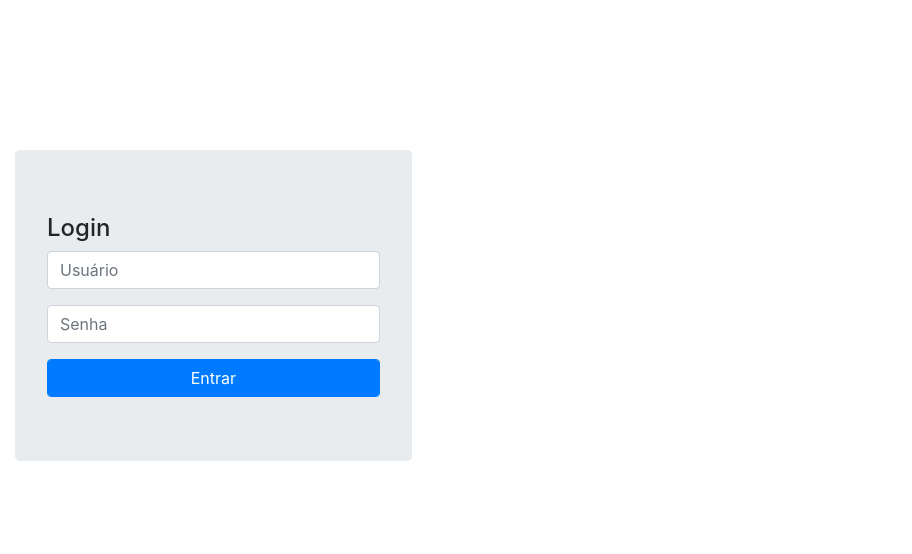
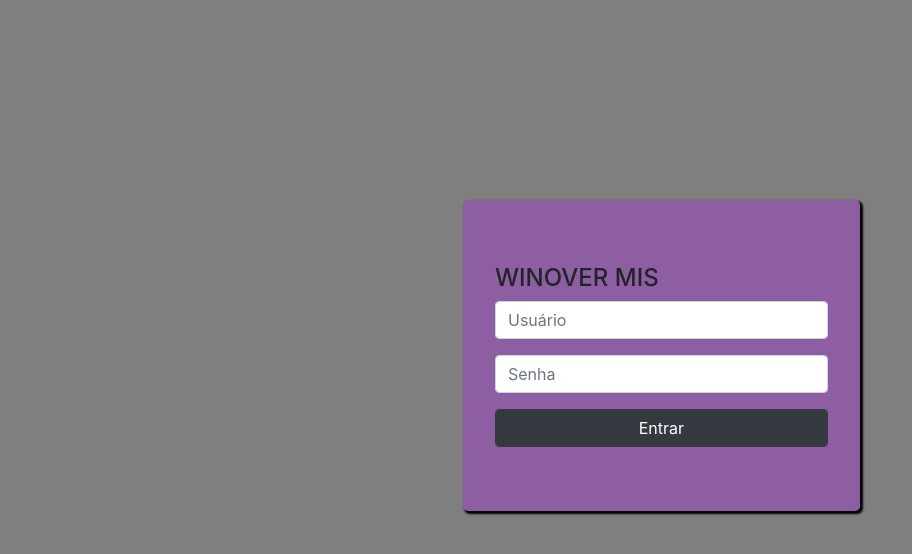
Before and after one commit to Cep08751610/ANALYTICS, a Django app: page /accounts/login-usuario/ in a window 1280 px wide. Shown: the top 554 px of that part, without its empty margins (0-912 px from the left). Run offline with Django 3.2, Linux system fonts and the light colour scheme; the page is wider than the window, and the part outside it is not shown; some libraries are stand-ins or nearby versions.

Commit message:
mudando html css

```diff
--- a/accounts/templates/user_login.html
+++ b/accounts/templates/user_login.html
@@ -7,17 +7,41 @@
         <meta charset="utf-8">
         <meta http-equiv="X-UA-Compatible" content="IE=edge">
         <link rel="stylesheet" type="text/css" href="{% static 'css/bootstrap.min.css' %}">
+        <link rel="stylesheet" href="http://use.fontawesome.com/releases/v5.4.1/css/all.css">
         <title>Login</title>
+        <style>
+            body{
+                background: rgba(0,0,0,.5);
+                margin: auto;
+                overflow: hidden;
+
+            }
+
+            div#centro{
+                position: relative;
+                margin: auto ;
+                left: 35%;
+            }
+            div#center{
+                position: relative;
+                margin: auto;
+                background: #8e5ea2;
+                box-shadow: 2px 2px 2px 1px black;
+            }
+
+
+
+        </style>
     </head>
     <body>
-        <div class="conteiner">
+        <div id="centro" class="conteiner ">
             <div class="col-lg-4"></div>
             <div class="col-lg-4">
-                <div class="jumbotron" style="margin-top:150px">
+                <div id="center"class="jumbotron" style="margin-top:200px">
                     <form class="" method="POST">
                         {% csrf_token %}
 
-                        <h4 class="form-signin-heading">Login</h4>
+                        <h4 ID="TITLE"class="form-signin-heading">WINOVER MIS</h4>
                         {% if messages %}
                             <div class="alert alert-info" role="alert">
                                 {% for message in messages %}
@@ -32,7 +56,7 @@
                             <input type="password" id="password" name="password" class="form-control" placeholder="Senha">
                         </div>
 
-                            <button class="btn btn-primary form-control" type="submit">Entrar</button>
+                            <button class="btn btn-dark form-control" type="submit">Entrar</button>
 
                     </form>
 
--- a/core/templates/base.html
+++ b/core/templates/base.html
@@ -34,7 +34,7 @@
                     <li class="active">
                         <a href="#homeSubmenu" data-toggle="collapse" aria-expanded="false">Produtos</a>
                         <ul class="collapse list-unstyled BG-dark" id="homeSubmenu">
-                            <li>f="#">DM CARD</a>
+                            <li><a href="#">DM CARD</a>
                             </li>
                             <li>
                                 <a href="#">VERD CARD</a>
@@ -66,7 +66,7 @@
 
                 <ul class="list-unstyled CTAs">
                     <li>
-                        <a href="" class="download">Relatorios Internos</a>
+                        <a id="relatorios" href="" class="download bg-dark">Relatorios Internos</a>
                     </li>
                     <li>
                         <a href="{% url 'accounts:user_logout' %}" class="article">Sair</a>
```
Also changed, not shown: core/static/css/style3.css (+7 -2 lines), 1 other file.
